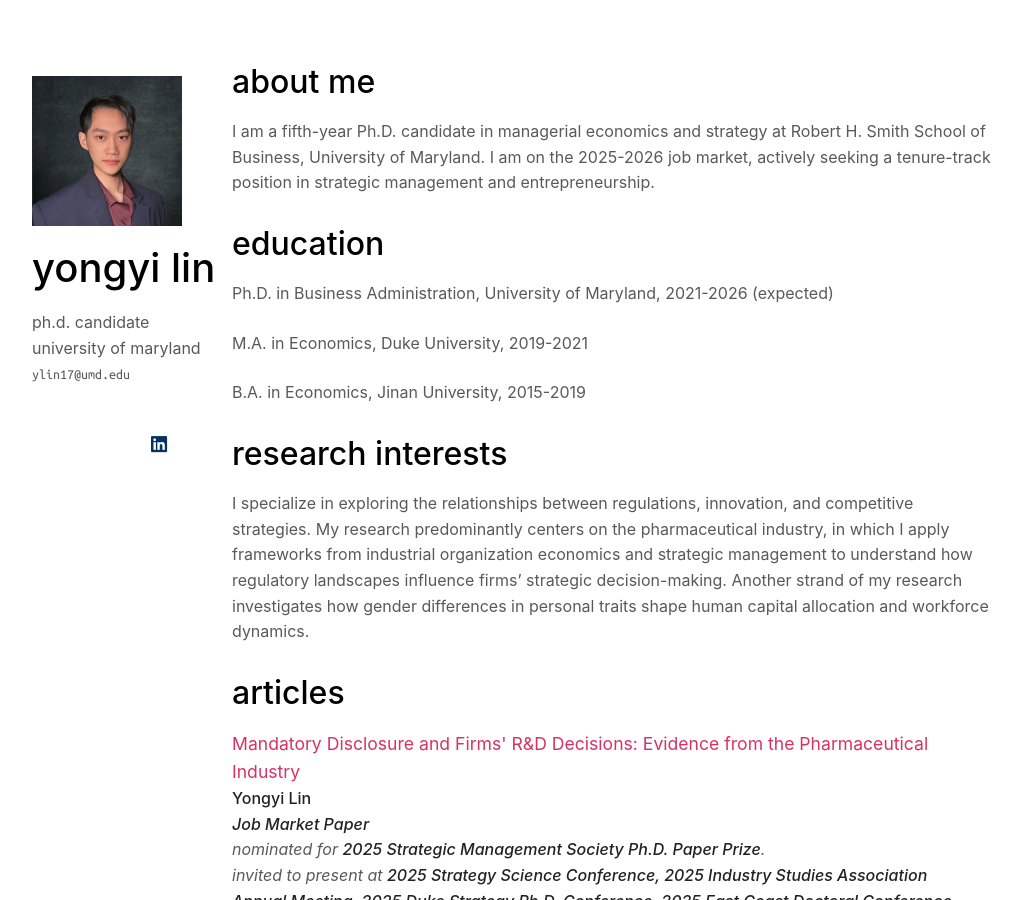
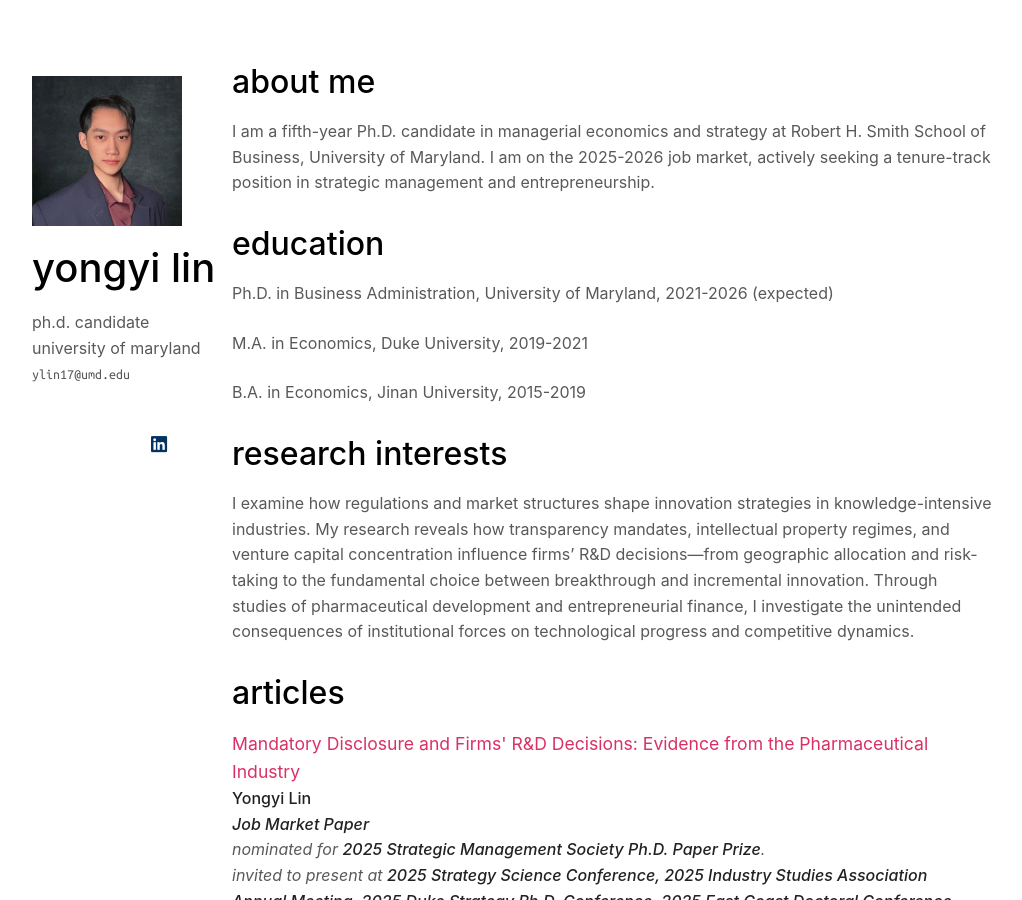
Before and after one commit to yongyi-lin/yongyi-lin.github.io, a Jekyll site: the page built from index.md, in a window 1280 px wide and 900 px high. Shown: the whole window, without its empty margins (128-1150 px from the left). Built offline with Jekyll 4.4.1, drawn with Linux system fonts in a browser that asks for light colours; some web fonts are replaced; a style sheet for code colours, icons or effects is not loaded.

Commit message:
Update research interests section with new description

```diff
--- a/index.md
+++ b/index.md
@@ -11,7 +11,7 @@ I am a fifth-year Ph.D. candidate in managerial economics and strategy at Robert
 <p style="margin-bottom: 4px;">B.A. in Economics, Jinan University, 2015-2019</p>
 
 <h2 id="research-interests" style="font-size:2rem;">research interests</h2>
-I specialize in exploring the relationships between regulations, innovation, and competitive strategies. My research predominantly centers on the pharmaceutical industry, in which I apply frameworks from industrial organization economics and strategic management to understand how regulatory landscapes influence firms' strategic decision-making. Another strand of my research investigates how gender differences in personal traits shape human capital allocation and workforce dynamics.
+I examine how regulations and market structures shape innovation strategies in knowledge-intensive industries. My research reveals how transparency mandates, intellectual property regimes, and venture capital concentration influence firms' R&D decisions—from geographic allocation and risk-taking to the fundamental choice between breakthrough and incremental innovation. Through studies of pharmaceutical development and entrepreneurial finance, I investigate the unintended consequences of institutional forces on technological progress and competitive dynamics.
 
 {% include_relative _includes/publications.md %}
 
```
